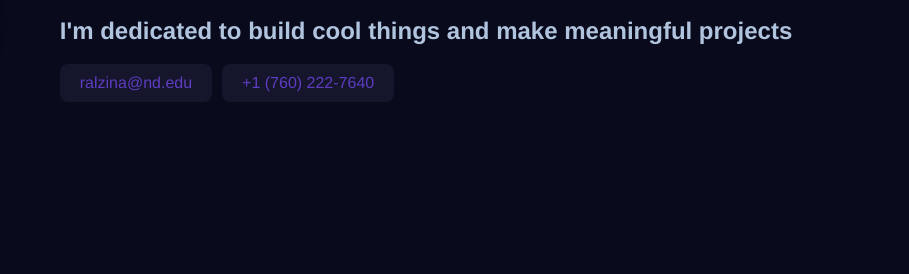
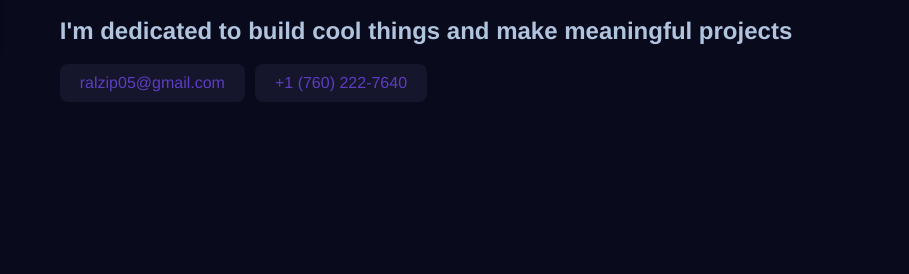
Before and after one commit to ralzina/portfolio, a plain HTML site: page index.html in a window 1280 px wide. Shown: the part 373-647 px from the top of the page, 371-1280 px from the left. Drawn offline with nearby package versions, Linux system fonts and the light colour scheme.

Commit message:
changed primary contact email to personal

```diff
--- a/index.html
+++ b/index.html
@@ -31,7 +31,7 @@
       <h1>>_Hello World, I'm Rene Alzina!</h1>
       <h2 class="text">I'm dedicated to build cool things and make meaningful projects</h2>
       <div class="home-contact">
-        <a href="mailto:ralzina@nd.edu">ralzina@nd.edu</a>
+        <a href="mailto:ralzip05@gmail.com">ralzip05@gmail.com</a>
         <a href="tel:+7602227640">+1 (760) 222-7640</a>
       </div>
     </div>
```
